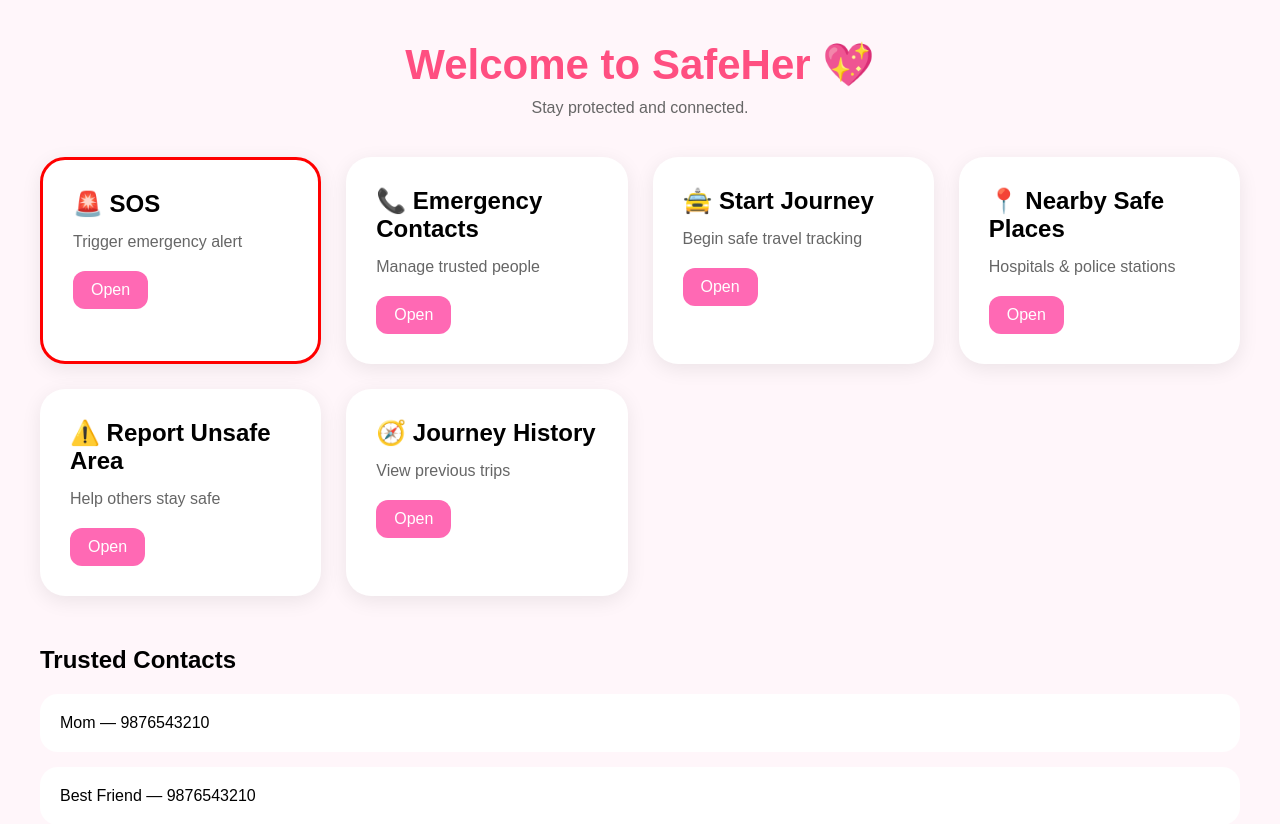
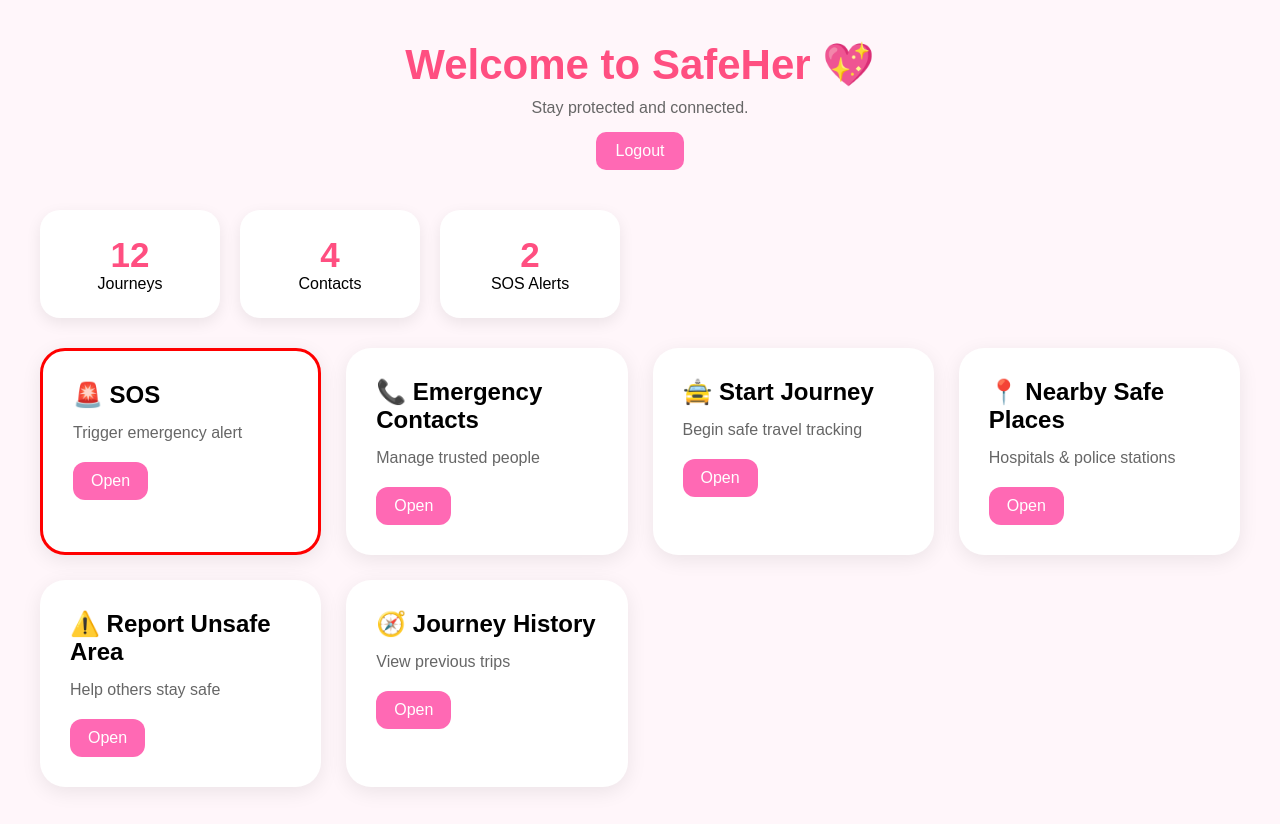
Before and after one commit to ishaagarwal18/SafeHer, a Django app: page /dashboard/ in a window 1280 px wide. Shown: the top 824 px of the page. Before the commit the page ends 801 px from the top, so only its background shows below. Run offline with Django 5.2, Linux system fonts and the light colour scheme.

Commit message:
Changes in html file

```diff
--- a/dashboard/urls.py
+++ b/dashboard/urls.py
@@ -3,21 +3,17 @@
 
 urlpatterns = [
 
-    path(
-        '',
-        dashboard_page,
-        name='dashboard'
-    ),
+    path('', dashboard_page, name='dashboard'),
 
-    path(
-        'sos/',
-        sos_page,
-        name='sos'
-    ),
+    path('sos/', sos_page, name='sos'),
 
-    path(
-        'contacts/',
-        contacts_page,
-        name='contacts'
-    ),
+    path('contacts/', contacts_page, name='contacts'),
+
+    path('journey/', journey_page),
+
+    path('places/', places_page),
+
+    path('reports/', reports_page),
+
+    path('history/', history_page),
 ]
--- a/dashboard/views.py
+++ b/dashboard/views.py
@@ -2,21 +2,28 @@
 
 
 def dashboard_page(request):
-    return render(
-        request,
-        'dashboard.html'
-    )
+    return render(request,'dashboard.html')
 
 
 def sos_page(request):
-    return render(
-        request,
-        'sos.html'
-    )
+    return render(request,'sos.html')
 
 
 def contacts_page(request):
-    return render(
-        request,
-        'contacts.html'
-    )
+    return render(request,'contacts.html')
+
+
+def journey_page(request):
+    return render(request,'start_journey.html')
+
+
+def places_page(request):
+    return render(request,'safe_places.html')
+
+
+def reports_page(request):
+    return render(request,'report.html')
+
+
+def history_page(request):
+    return render(request,'journey_status.html')
--- a/static/css/dashboard.css
+++ b/static/css/dashboard.css
@@ -95,3 +95,37 @@
     border-radius:18px;
     margin-bottom:15px;
 }
+
+.stats{
+    display:flex;
+    gap:20px;
+    margin-bottom:30px;
+}
+
+.stat-card{
+    background:white;
+    padding:25px;
+    width:180px;
+    border-radius:20px;
+    text-align:center;
+    box-shadow:0 5px 15px rgba(0,0,0,.08);
+}
+
+.stat-card h2{
+    color:#ff4f81;
+    font-size:35px;
+}
+
+.sos-card{
+    border:3px solid red;
+}
+
+.logout-btn{
+    display:inline-block;
+    margin-top:15px;
+    padding:10px 20px;
+    background:#ff69b4;
+    color:white;
+    text-decoration:none;
+    border-radius:10px;
+}
--- a/templates/dashboard.html
+++ b/templates/dashboard.html
@@ -14,22 +14,36 @@
 <body>
 
 <div class="container">
+    <div class="top-section">
+        <h1>Welcome to SafeHer 💖</h1>
+        <p>Stay protected and connected.</p>
+        <a href="/" class="logout-btn">
+        Logout
+    </a>
 
-    <div class="top-section">
+    </div>
 
-        <h1>
-            Welcome to SafeHer 💖
-        </h1>
+    <div class="stats">
 
-        <p>
-            Stay protected and connected.
-        </p>
+        <div class="stat-card">
+            <h2>12</h2>
+            <p>Journeys</p>
+        </div>
+
+        <div class="stat-card">
+            <h2>4</h2>
+            <p>Contacts</p>
+        </div>
+
+        <div class="stat-card">
+            <h2>2</h2>
+            <p>SOS Alerts</p>
+        </div>
 
     </div>
 
     <div class="grid">
-
-        <div class="feature-card danger">
+        <div class="feature-card sos-card">
             <h2>🚨 SOS</h2>
 
             <p>
@@ -62,7 +76,7 @@
                 Begin safe travel tracking
             </p>
 
-            <a href="#">
+            <a href="/dashboard/journey/">
                 Open
             </a>
         </div>
@@ -75,8 +89,7 @@
                 Hospitals & police stations
             </p>
 
-            <a href="#">
-                Open
+            <a href="/dashboard/places/">Open
             </a>
         </div>
 
@@ -88,7 +101,7 @@
                 Help others stay safe
             </p>
 
-            <a href="#">
+            <a href="/dashboard/reports/">
                 Open
             </a>
         </div>
@@ -101,7 +114,7 @@
                 View previous trips
             </p>
 
-            <a href="#">
+            <a href="/dashboard/history/">
                 Open
             </a>
         </div>
```
Also changed, not shown: static/css/features.css (added).
